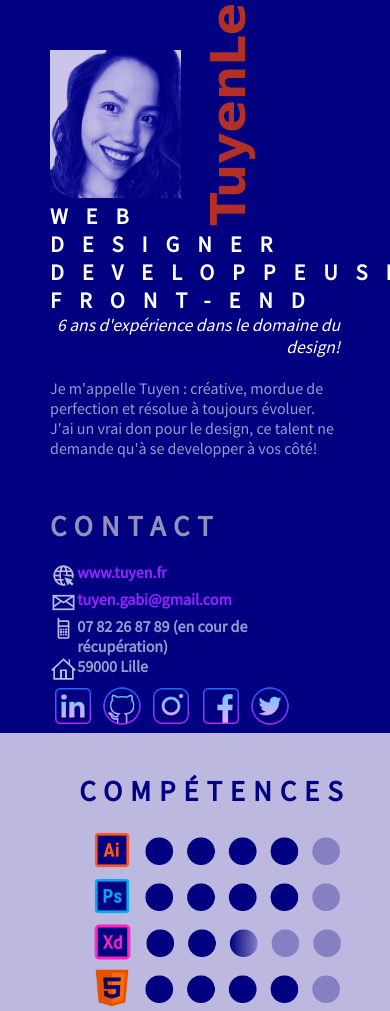
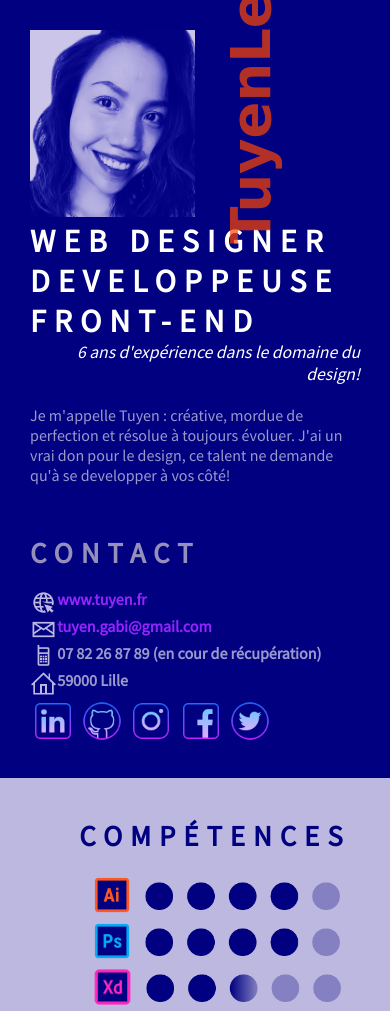
Before and after one commit to tuyengabi/my-CV, a PHP site: page / in a window 390 px wide; the page is wider, and only the part inside the window is pictured. Shown: the top 1011 px of that part. Run offline with PHP 8.4, Linux system fonts and the light colour scheme; some web fonts are replaced.

Commit message:
modify about section of smartphone screen

```diff
--- a/index.css
+++ b/index.css
@@ -177,23 +177,25 @@ a {
 
 @media screen and (min-width: 0px) and (max-width: 900px) {
     .about-me {
+        padding: 30px 30px 30px 30px;
         height: auto;
         width: auto;
     }
     .my-photo {
-        width: 45%;
+        width: 50%;
     }
     h2 {
         position: absolute;
-        left: 30vw;
+        left: 32vw;
         top: 22vw;
-        font-size: 3rem;
+        font-size: 3.4rem;
     }
     span {
         font-size: 4rem;
     }
     h1 {
-        font-size: 1.4rem;
+        font-size: 2rem;
+        letter-spacing: 8px;
     }
     .caption {
         font-size: 1.1rem;
```
